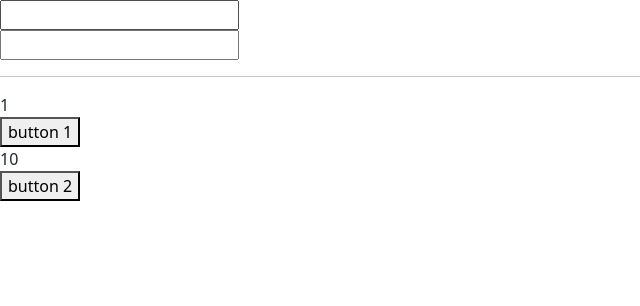
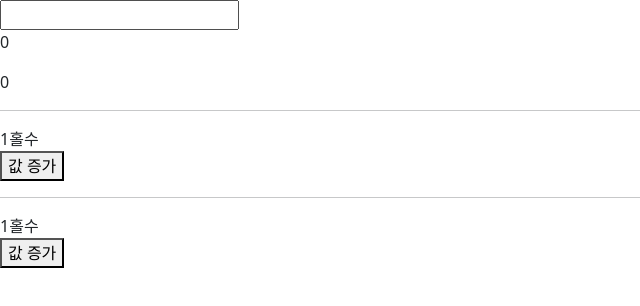
Before and after one commit to yumin359/react, a React (Vite) app: page / in a window 1280 px wide. Shown: the top 306 px of the page, without its empty margins (0-640 px from the left). Built offline with nearby package versions, Linux system fonts and the light colour scheme.

Commit message:
0702 상태를 남용하지 마세요

```diff
--- /dev/null
+++ b/src/App27.jsx
@@ -0,0 +1,84 @@
+import React, { useState } from "react";
+
+function MyComp1() {
+  // 상태 작성시 주의해야 할 점
+  // 불필요하게 상태를 남용하지 말 것
+  const [number, setNumber] = useState(1);
+  const [oddEven, setOddEven] = useState("홀수");
+
+  function handleButtonClick() {
+    setNumber(number + 1);
+    if (oddEven == "홀수") {
+      setOddEven("짝수");
+    } else {
+      setOddEven("홀수");
+    }
+  }
+
+  return (
+    <div>
+      <div>
+        <span>{number}</span>
+        <span>{oddEven}</span>
+      </div>
+      <button onClick={handleButtonClick}>값 증가</button>
+    </div>
+  );
+}
+
+function MyComp2() {
+  // 상태 작성시 주의해야 할 점
+  // 불필요하게 상태를 남용하지 말 것
+  const [number, setNumber] = useState(1);
+
+  let oddEven = number % 2 == 0 ? "짝수" : "홀수";
+
+  function handleButtonClick() {
+    setNumber(number + 1);
+  }
+
+  return (
+    <div>
+      <div>
+        <span>{number}</span>
+        <span>{oddEven}</span>
+      </div>
+      <button onClick={handleButtonClick}>값 증가</button>
+    </div>
+  );
+}
+
+function MyComp3() {
+  const [text, setText] = useState("");
+  // const [length, setLength] = useState(0);
+
+  // 연습
+  // 불필요한 상태 length를 제거하고 같은 일을 하도록 코드 변경
+  const length = text.length;
+
+  function handleInputChange(e) {
+    setText(e.target.value);
+  }
+
+  return (
+    <div>
+      <input type="text" value={text} onChange={handleInputChange} />
+      <p>{length}</p>
+      <p>{text.length}</p>
+    </div>
+  );
+}
+
+function App27(props) {
+  return (
+    <div>
+      <MyComp3 />
+      <hr />
+      <MyComp2 />
+      <hr />
+      <MyComp1 />
+    </div>
+  );
+}
+
+export default App27;
--- a/src/main.jsx
+++ b/src/main.jsx
@@ -1,12 +1,12 @@
 import { StrictMode } from "react";
 import { createRoot } from "react-dom/client";
 import "bootstrap/dist/css/bootstrap.min.css";
-import App26 from "./App26.jsx";
+import App27 from "./App27.jsx";
 
 createRoot(document.getElementById("root")).render(
   <StrictMode>
     <>
-      <App26 />
+      <App27 />
     </>
   </StrictMode>,
 );
```
